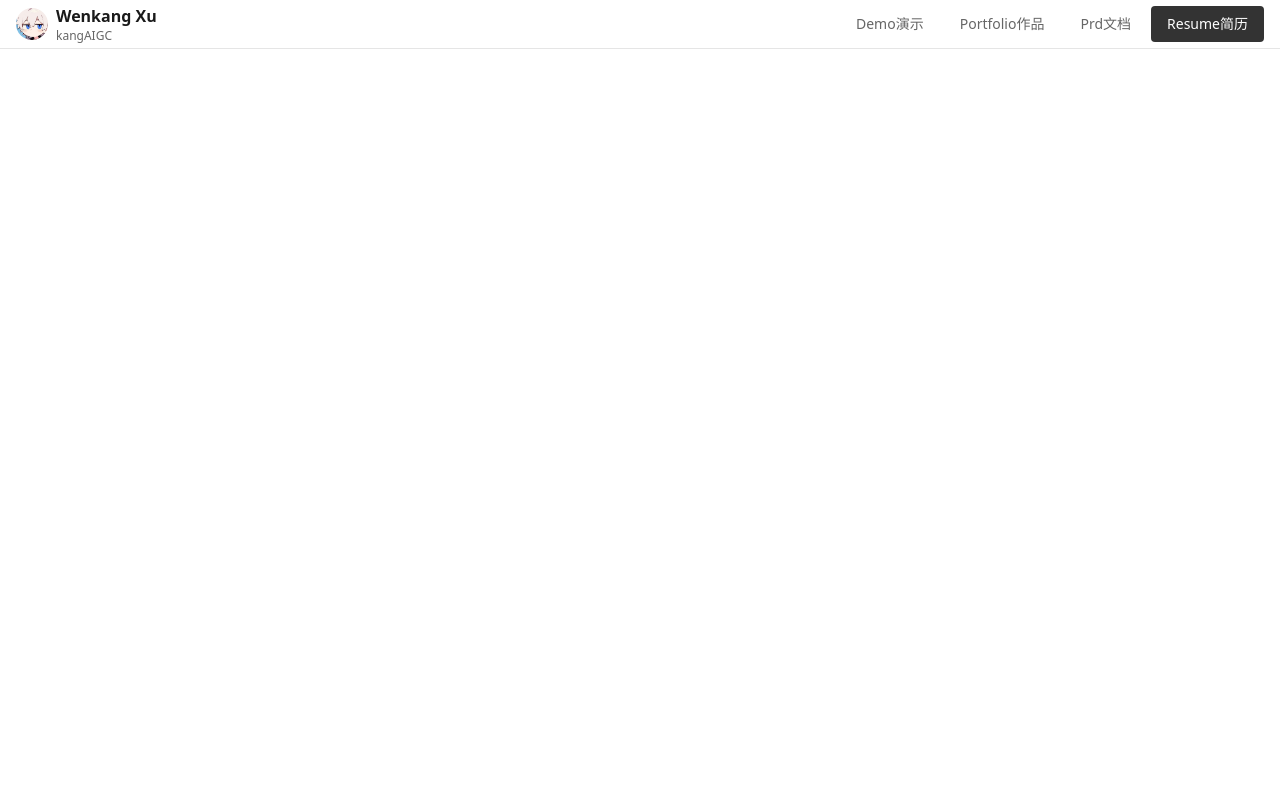
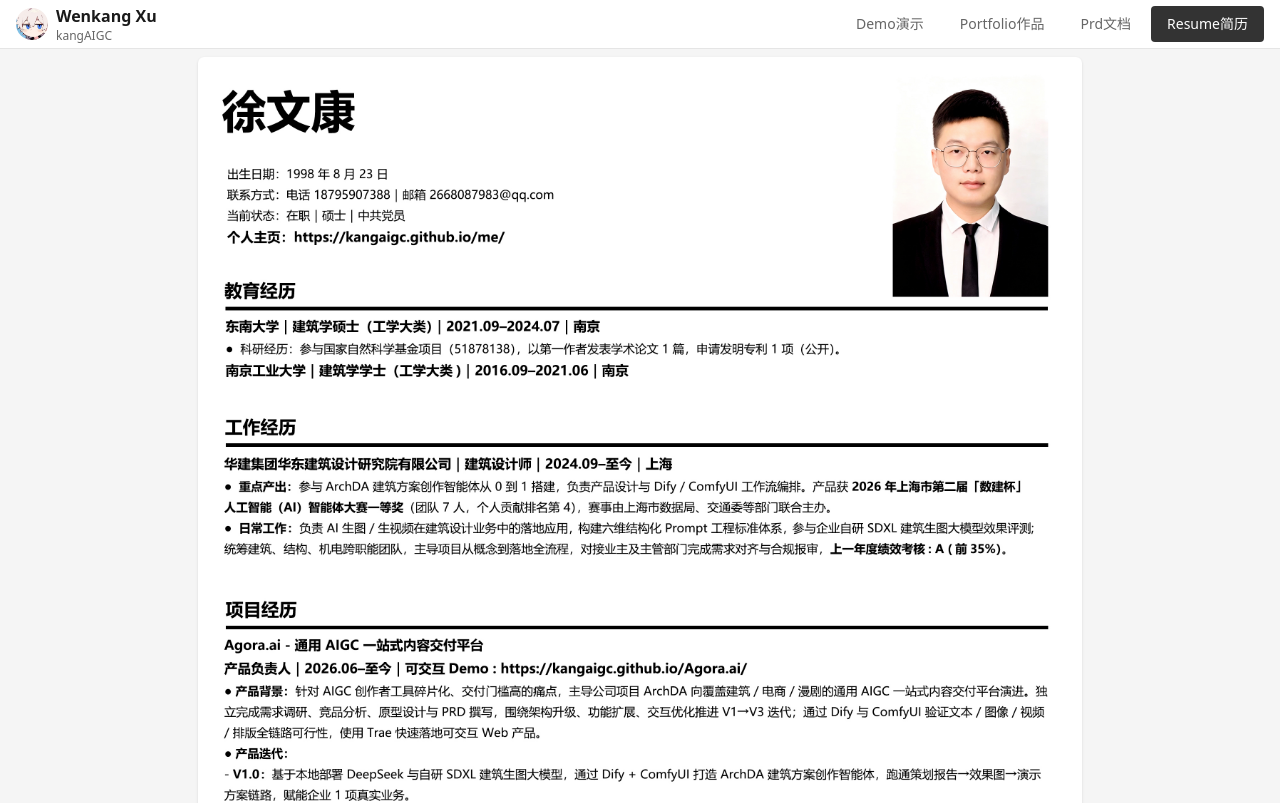
Before and after one commit to kangAIGC/me, a Next.js app: page /resume in a window 1280 px wide. Shown: the top 803 px of the page. Built offline with nearby package versions, Linux system fonts and the light colour scheme.

Commit message:
Resume: switch slow PDF embed to fast resume image

```diff
--- a/src/app/resume/page.tsx
+++ b/src/app/resume/page.tsx
@@ -4,7 +4,8 @@ import { Navbar } from "@/components/Navbar";
 
 /** GitHub Pages 子路径前缀（静态导出时注入） */
 const BASE = process.env.NEXT_PUBLIC_BASE_PATH ?? "";
-const PDF_URL = `${BASE}/简历.pdf`;
+/** 简历长图（中文与全角括号需 URL 编码，保证静态部署后可访问） */
+const RESUME_IMG = `${BASE}/${encodeURIComponent("简历（正式版）.jpg")}`;
 
 export default function ResumePage() {
   return (
@@ -12,14 +13,18 @@ export default function ResumePage() {
       {/* 顶部导航栏 */}
       <Navbar />
 
-      {/* 内容区域：全宽铺满，无外边距 */}
-      <div className="flex w-full flex-1 flex-col min-h-0">
-        {/* PDF 预览区域：占满剩余全部空间，无边框无圆角 */}
-        <div className="relative flex-1 min-h-0 w-full">
-          <iframe
-            src={PDF_URL}
-            className="absolute inset-0 h-full w-full border-0"
-            title="简历.pdf"
+      {/* 内容区域：简历长图居中展示，纵向滚动查看 */}
+      <div className="flex w-full flex-1 flex-col min-h-0 overflow-y-auto bg-[#F5F5F5]">
+        <div className="mx-auto w-full max-w-[900px] px-2 py-2">
+          {/* eslint-disable-next-line @next/next/no-img-element */}
+          <img
+            src={RESUME_IMG}
+            alt="徐文康简历"
+            width={2480}
+            height={3508}
+            loading="eager"
+            decoding="async"
+            className="block h-auto w-full rounded-sm bg-white shadow-sm"
           />
         </div>
       </div>
```
Also changed, not shown: public/简历（正式版）.jpg (added).
